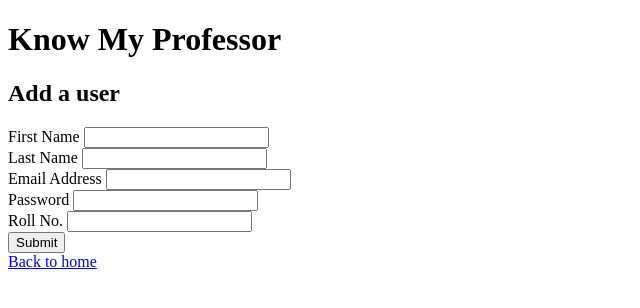
After one commit to VAR-solutions/knowmyprof, a PHP site: page /register.php in a window 1280 px wide. The commit adds this page. Shown: the top 308 px of the page, without its empty margins (0-640 px from the left). Run offline with PHP 8.4, Linux system fonts and the light colour scheme.

Commit message:
added registration

```diff
--- a/config.php
+++ b/config.php
@@ -8,7 +8,7 @@
 $host       = "localhost";
 $username   = "root";
 $password   = "password";
-$dbname     = "test"; // will use later
+$dbname     = "pro"; // will use later
 $dsn        = "mysql:host=$host;dbname=$dbname"; // will use later
 $options    = array(
     PDO::ATTR_ERRMODE => PDO::ERRMODE_EXCEPTION
--- /dev/null
+++ b/public/admin/templates/footer.php
@@ -0,0 +1,2 @@
+</body>
+</html>
--- a/public/index.php
+++ b/public/index.php
@@ -1,3 +1,4 @@
 <?php include "templates/header.php"; ?>
-
+<a href="register.php">Register</a>
+<a href="login.php">Login</a>
 <?php include "templates/footer.php"; ?>
--- /dev/null
+++ b/public/register.php
@@ -0,0 +1,63 @@
+<?php
+/**
+ * Created by PhpStorm.
+ * User: voldemort
+ * Date: 4/10/18
+ * Time: 9:30 AM
+ */
+if (isset($_POST['submit'])) {
+    require "../config.php";
+    require "../common.php";
+
+    try {
+        $connection = new PDO($dsn, $username, $password, $options);
+
+        $new_user = array(
+            "firstname" => $_POST['firstname'],
+            "lastname"  => $_POST['lastname'],
+            "email"     => $_POST['email'],
+            "password"  => $_POST['password'],
+            "id"  => $_POST['id']
+        );
+
+        $sql = sprintf(
+            "INSERT INTO %s (%s) values (%s)",
+            "users",
+            implode(", ", array_keys($new_user)),
+            ":" . implode(", :", array_keys($new_user))
+        );
+
+        $statement = $connection->prepare($sql);
+        $statement->execute($new_user);
+    } catch(PDOException $error) {
+        echo $sql . "<br>" . $error->getMessage();
+    }
+
+}
+?>
+
+<?php require "templates/header.php"; ?>
+
+<?php if (isset($_POST['submit']) && $statement) { ?>
+    <blockquote><?php echo $_POST['firstname']; ?> successfully added.</blockquote>
+<?php } ?>
+
+    <h2>Add a user</h2>
+
+    <form method="post">
+        <label for="firstname">First Name</label>
+        <input type="text" name="firstname" id="firstname"><br>
+        <label for="lastname">Last Name</label>
+        <input type="text" name="lastname" id="lastname"><br>
+        <label for="email">Email Address</label>
+        <input type="text" name="email" id="email"><br>
+        <label for="password">Password</label>
+        <input type="password" name="password" id="password"><br>
+        <label for="id">Roll No.</label>
+        <input type="text" name="id" id="id"><br>
+        <input type="submit" name="submit" value="Submit">
+    </form>
+
+    <a href="index.php">Back to home</a>
+
+<?php require "templates/footer.php"; ?>
```
Also changed, not shown: data/init.sql (+11 -0 lines), public/admin/index.php (added, +10 -0 lines), public/admin/templates/header.php (added, +15 -0 lines), public/login.php (added, +42 -0 lines).
